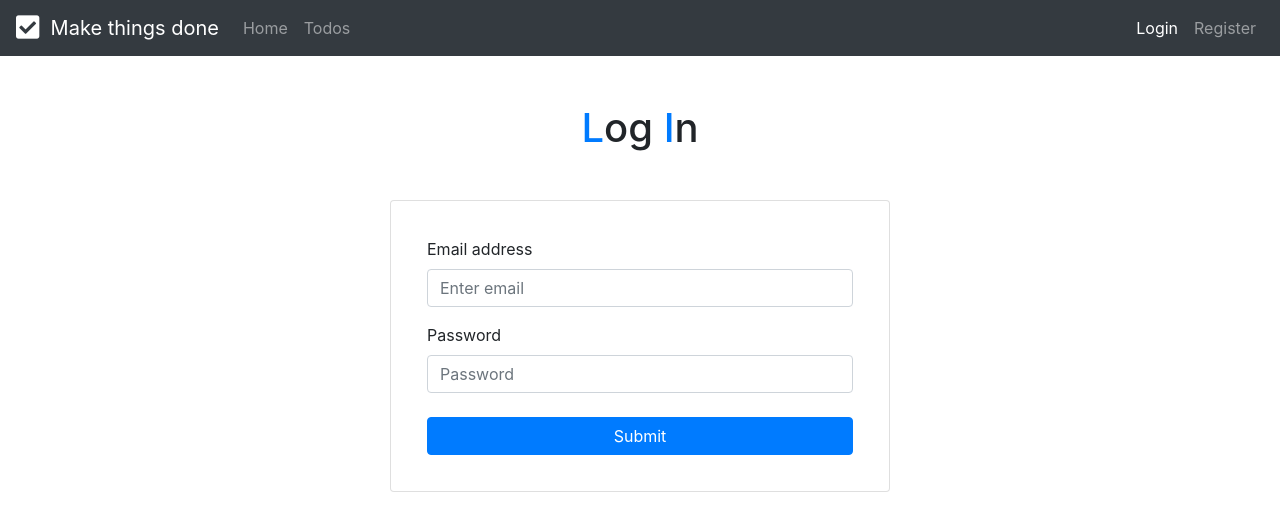
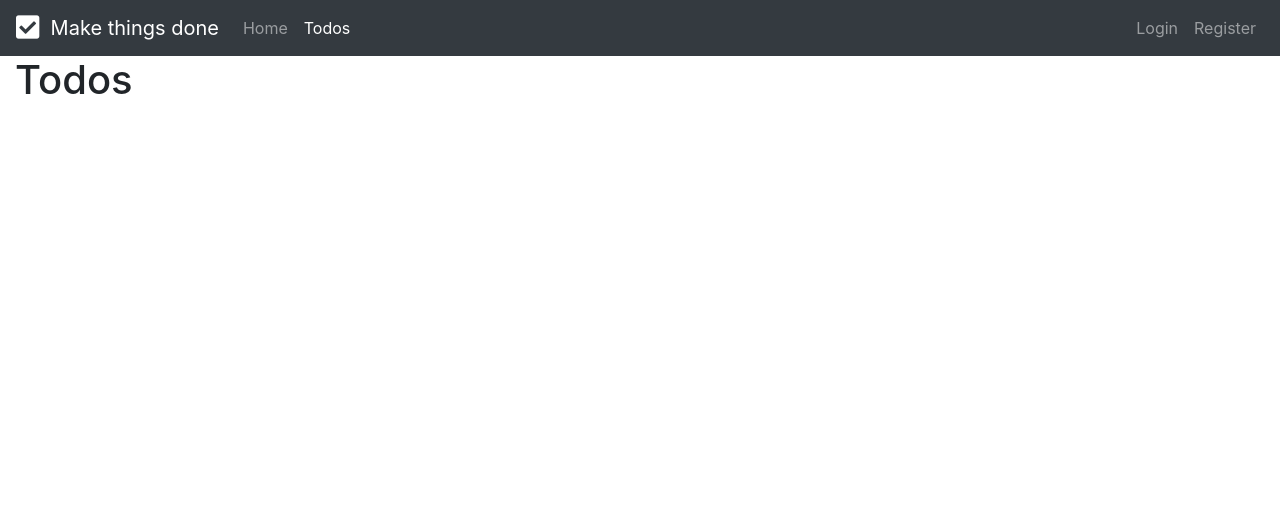
Before and after one commit to fepu08/todo-react-typescript-mobx-axios, a React (Create React App) app: page /todos in a window 1280 px wide. Before the commit this address led to /login. Shown: the top 530 px of the page. Built offline with nearby package versions, Linux system fonts and the light colour scheme.

Commit message:
fix private route

```diff
--- a/src/app/api/agent.ts
+++ b/src/app/api/agent.ts
@@ -20,7 +20,7 @@ axios.interceptors.request.use((config) => {
 axios.interceptors.response.use(
   async (response) => {
     // set sleep for testing
-    await sleep(1000);
+    //await sleep(1000);
     return response;
   },
   (error: AxiosError) => {
--- a/src/app/layout/App.tsx
+++ b/src/app/layout/App.tsx
@@ -16,7 +16,7 @@ function App() {
   useEffect(() => {
     if (commonStore.token) {
       userStore
-        .getUserFromToken(commonStore.token)
+        .setUserWithToken(commonStore.token)
         .finally(() => commonStore.setAppLoaded());
     } else {
       commonStore.setAppLoaded();
--- a/src/app/layout/PrivateRoute.tsx
+++ b/src/app/layout/PrivateRoute.tsx
@@ -12,12 +12,17 @@ interface Props extends RouteProps {
 const PrivateRoute = ({ component: Component, ...rest }: Props) => {
   const {
     userStore: { isLoggedIn },
+    commonStore: { token, isTokenExpired },
   } = useStore();
   return (
     <Route
       {...rest}
       render={(props) =>
-        isLoggedIn ? <Component {...props} /> : <Redirect to="/login" />
+        isLoggedIn || !token || isTokenExpired ? (
+          <Component {...props} />
+        ) : (
+          <Redirect to="/login" />
+        )
       }
     />
   );
--- a/src/app/models/todo.ts
+++ b/src/app/models/todo.ts
@@ -2,7 +2,6 @@ export interface Todo {
   id: string;
   user_id: string;
   title: string;
-  description: string;
   created_at: Date | string;
   done: boolean;
 }
--- a/src/app/stores/commonStore.ts
+++ b/src/app/stores/commonStore.ts
@@ -2,6 +2,7 @@ import { makeAutoObservable, reaction } from "mobx";
 import { ServerError } from "../models/serverError";
 import jwt_decode from "jwt-decode";
 import { Token } from "../models/token";
+import { store } from "./store";
 export default class CommonStore {
   error: ServerError | null = null;
   token: string | null = window.localStorage.getItem("jwt");
@@ -15,6 +16,7 @@ export default class CommonStore {
       (token) => {
         if (token) {
           window.localStorage.setItem("jwt", token);
+          store.userStore.setUserWithToken(token);
         } else {
           window.localStorage.removeItem("jwt");
         }
@@ -40,5 +42,7 @@ export default class CommonStore {
     const dateNow = new Date();
 
     if (decodedToken.exp < dateNow.getTime()) isExpired = true;
+
+    return isExpired;
   };
 }
--- a/src/app/stores/userStore.ts
+++ b/src/app/stores/userStore.ts
@@ -66,4 +66,13 @@ export default class UserStore {
       throw err;
     }
   };
+
+  setUserWithToken = async (token: string) => {
+    try {
+      const user = await this.getUserFromToken(token);
+      runInAction(() => (user ? (this.user = user) : (this.user = null)));
+    } catch (err) {
+      throw err;
+    }
+  };
 }
--- a/src/features/todos/dashboard/TodoDashboard.tsx
+++ b/src/features/todos/dashboard/TodoDashboard.tsx
@@ -1,15 +1,10 @@
-// list todos
-// add todo button
 import React from "react";
-import { Button } from "react-bootstrap";
 import TodoList from "./TodoList";
 
 const TodoDashboard = () => {
   return (
     <>
-      <div className="d-ddddddflex justify-content-between my-3">
-        <h1>Todos</h1>
-      </div>
+      <h1>Todos</h1>
       <TodoList />
     </>
   );
--- a/src/features/todos/dashboard/TodoList.tsx
+++ b/src/features/todos/dashboard/TodoList.tsx
@@ -11,7 +11,7 @@ const TodoList = () => {
   return (
     <ul>
       {todos.map((todo) => (
-        <li>{todo.title}</li>
+        <li key={todo.id}>{todo.title}</li>
       ))}
     </ul>
   );
```
